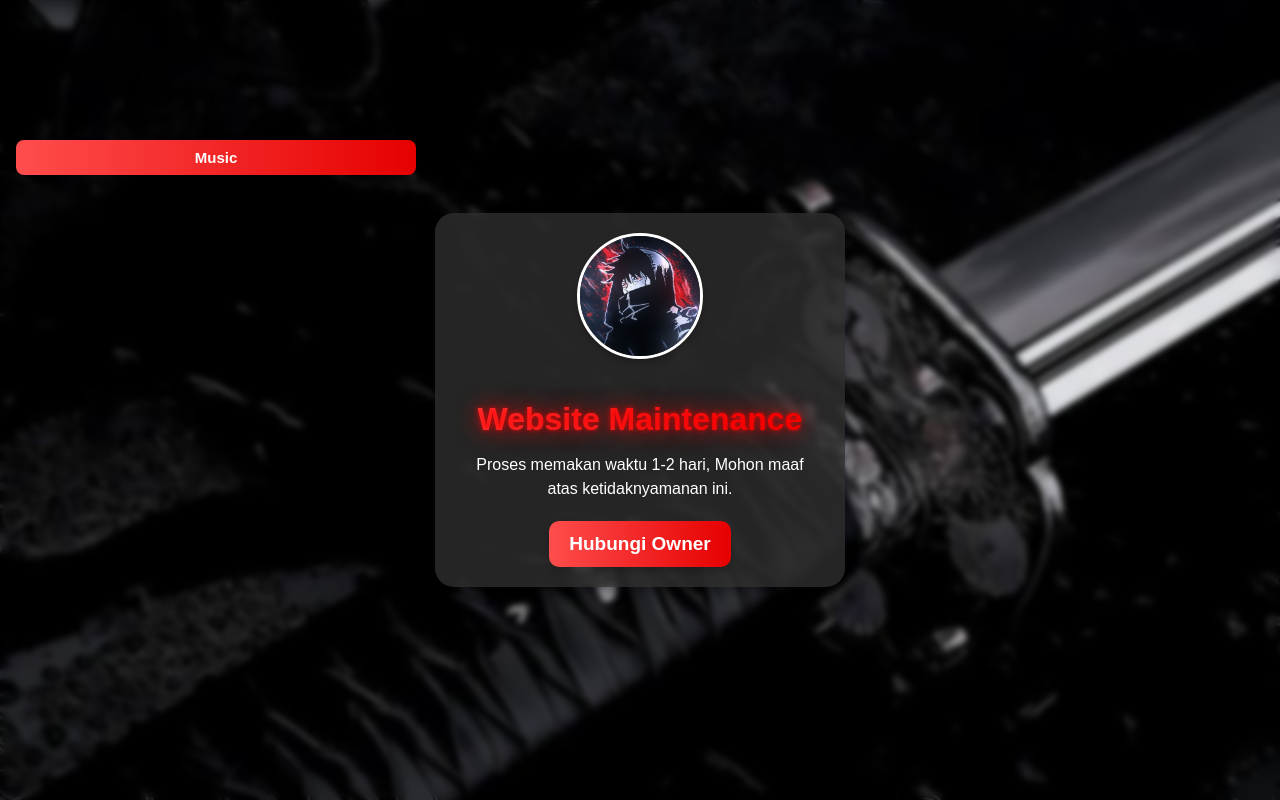
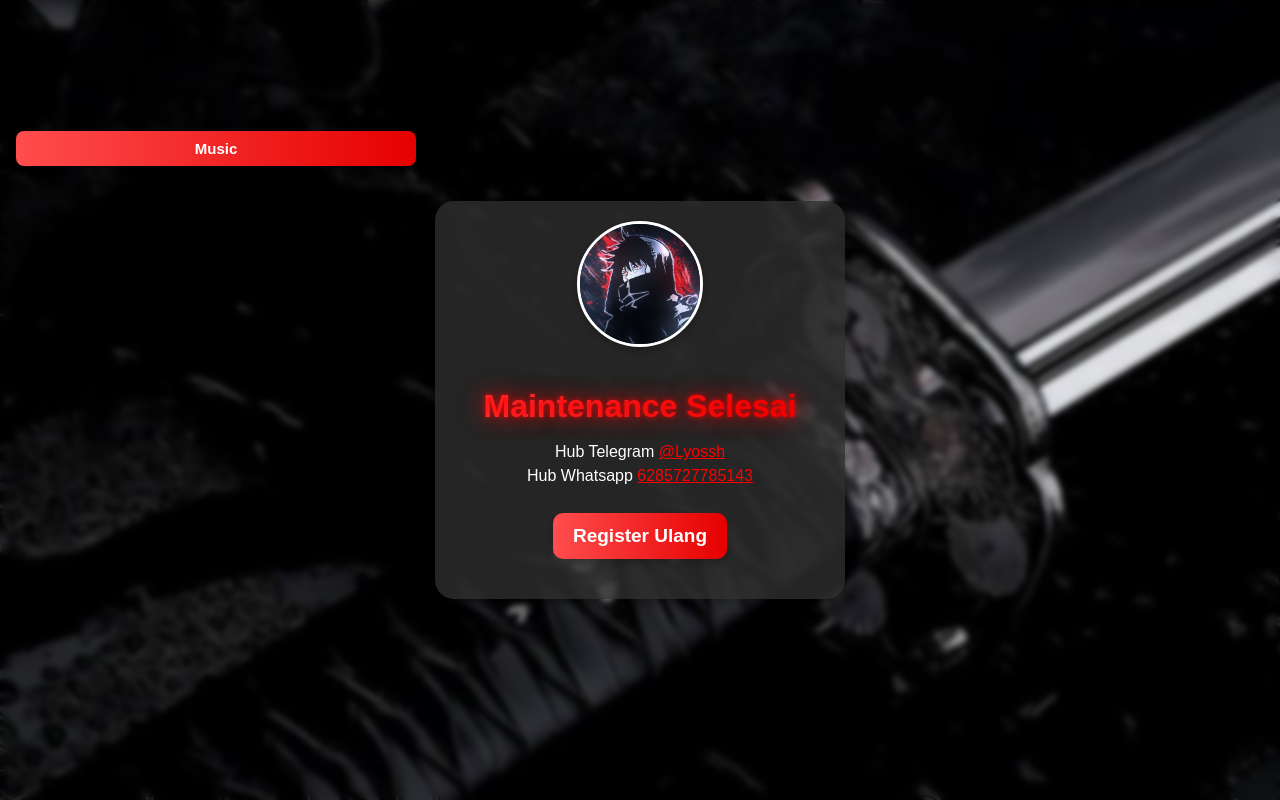
Before and after one commit to stretttttttttttt/Website-Personal, a plain HTML site: page index.html in a window 1280 px wide. Drawn offline with Linux system fonts and the light colour scheme.

Commit message:
Update index.html

```diff
--- a/index.html
+++ b/index.html
@@ -96,7 +96,7 @@
             padding: 6px 10px;
             position: fixed;
             left: 16px;
-            bottom: 625px;
+            bottom: 634px;
             background-color: #808080;
             color: #ffffff;
         }
@@ -117,13 +117,13 @@
         <img src="8670b740cc8513a82fb23ea065b75795.jpg" alt="Logo" class="logo">
 
         <!-- Judul -->
-        <h1>Website Maintenance</h1>
+        <h1> Maintenance Selesai</h1>
 
         <!-- Teks -->
-        <p>Proses memakan waktu 1-2 hari, Mohon maaf atas ketidaknyamanan ini.</p>
+        <p>Hub Telegram <a href="https://t.me/lyossh" style="color: red;">@Lyossh</a> <br> Hub Whatsapp <a href="https://wa.me/6285727785143" style="color: red;">6285727785143</a><p>
 
         <!-- Tombol login ulang -->
-        <button onclick="window.location.href='https://wa.me/6285727785143'">Hubungi Owner</button>
+        <button onclick="window.location.href='https://lyosh.server-hosting.pro'">Register Ulang</button>
     </div>
 
     <!-- Tombol untuk On/Off Musik -->
```
